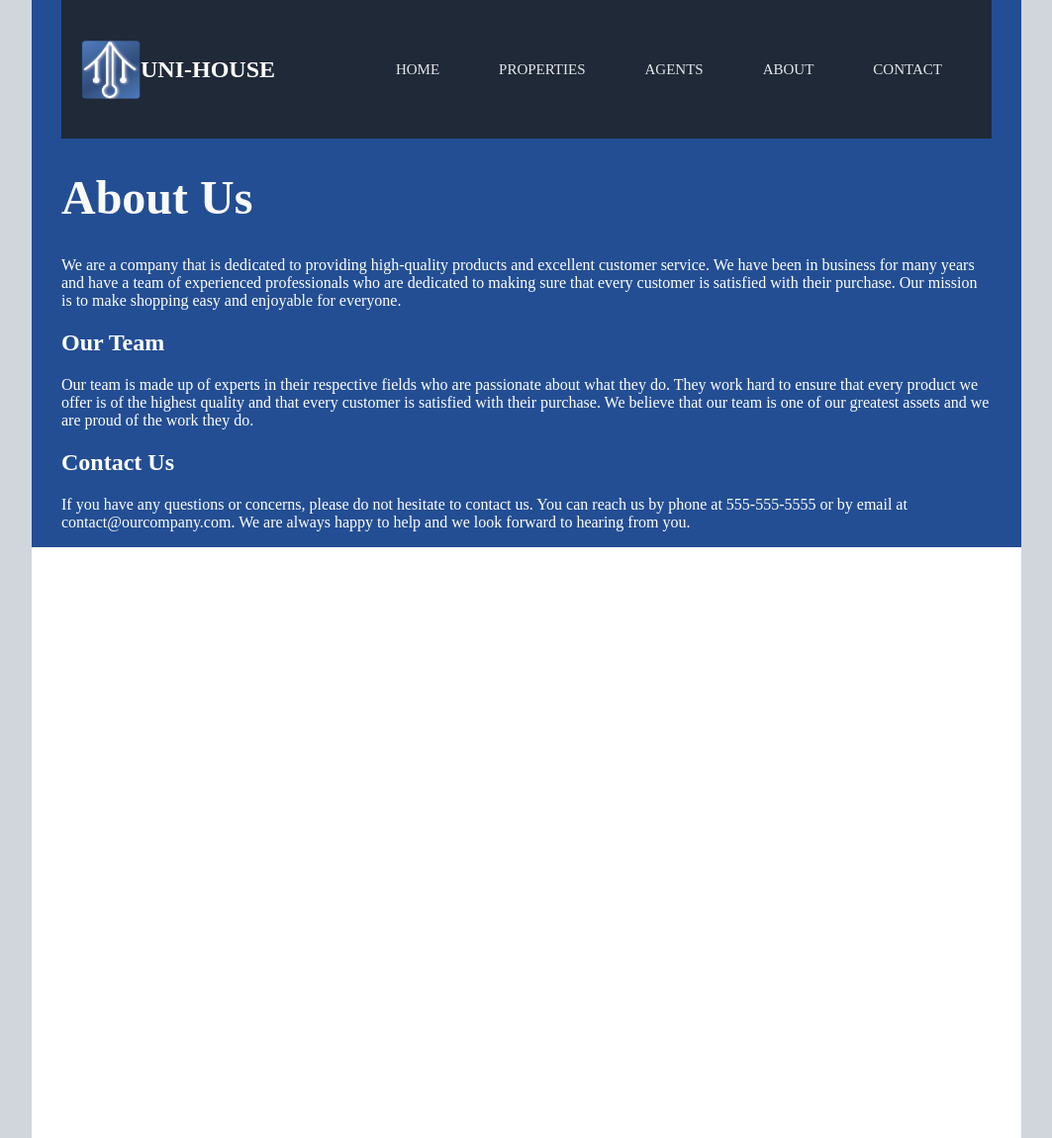
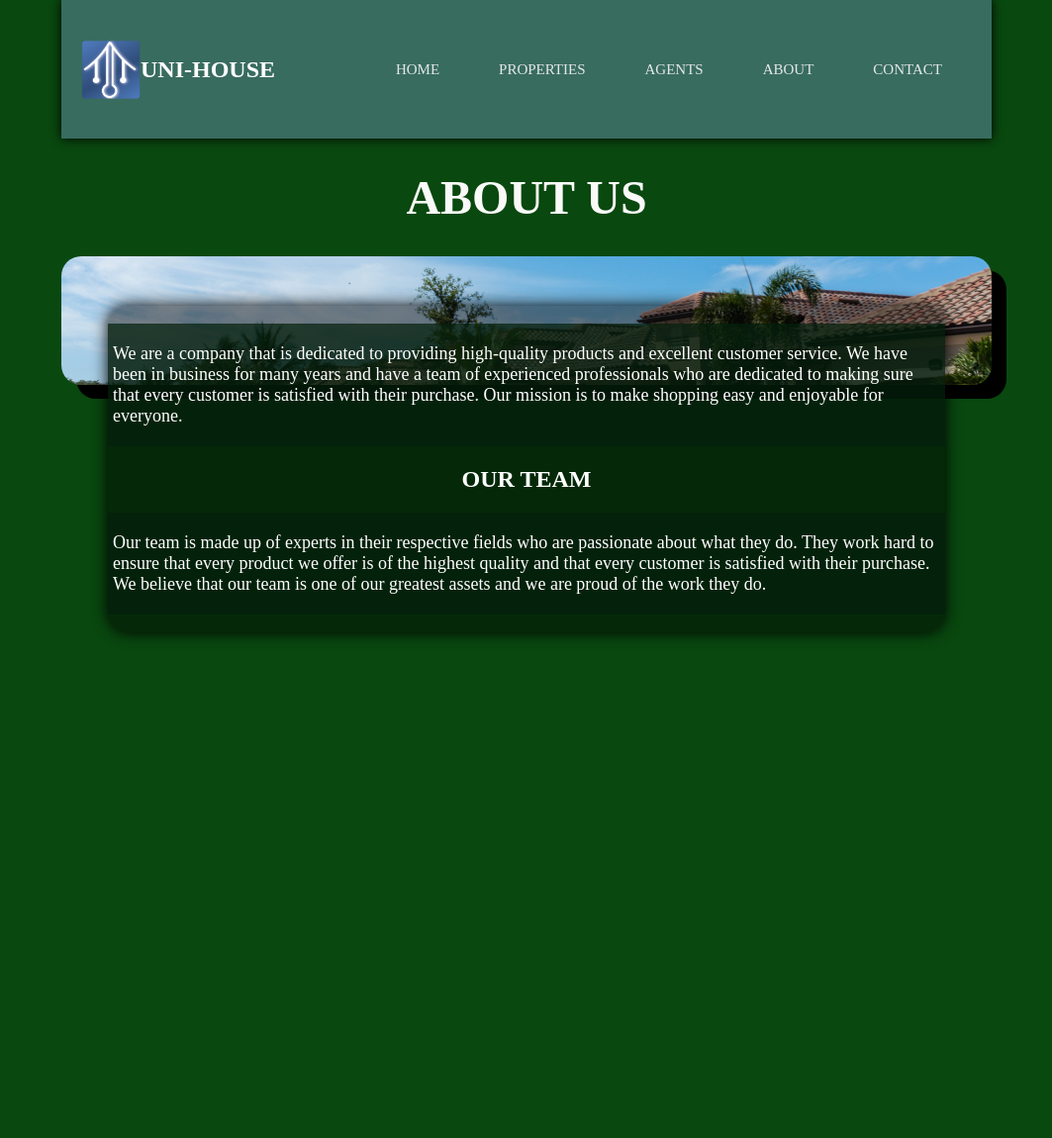
Before and after one commit to Osas3dx/Memory-marching-game, a PHP site: page /about/about.html in a window 1280 px wide. Shown: the whole page at 99% size, without its empty margins (108-1171 px from the left). After the commit the page ends 646 px from the top, so only its background shows below. Run offline with PHP 8.4, Linux system fonts and the light colour scheme.

Commit message:
worked on the about and home too

```diff
--- /dev/null
+++ b/about/about.css
@@ -0,0 +1,57 @@
+body{
+    height: 100%;
+}
+.wrapper{
+    height: 100%;
+    background: url(../img/SkynetLog.png);
+    background-size: 100%;
+    background-repeat: no-repeat;
+    background-position: center;
+}
+.darkHeader{
+    background-color: rgb(9, 72, 15);
+}
+.imgAbout{
+    width: 100%;
+    height: 130px;
+    position: center;
+    overflow: hidden;
+    border-radius: 20px;
+    transition: all 0.4s ease;
+    box-shadow: 15px 14px 0px rgb(0, 0, 0);
+
+}
+.imgAbout img{
+    width: 100%;
+    margin-top: -30%;
+    transition: all 0.4s ease;
+
+}
+.imgAbout:hover{
+    box-shadow: 5px 4px 10px rgb(0, 0, 0);
+
+}
+.imgAbout img:hover{
+    width: 300%;
+
+
+    margin-top: -140%;
+}
+h1, h2{
+    text-align: center;
+}
+p{
+    background-color: rgba(5, 33, 13, 0.721);
+    font-size: 18px;
+    padding: 20px 5px;
+}
+.wapwords{
+    background-color: rgba(0, 0, 0, 0.435);
+    position: relative;
+    top: -80px;
+    width: 90%;
+    margin: auto;
+    border-radius: 20px;
+    overflow: hidden;
+    box-shadow: 0px 0px 16px rgb(0, 0, 0);
+}
--- a/about/about.html
+++ b/about/about.html
@@ -5,6 +5,7 @@
     <meta http-equiv="X-UA-Compatible" content="IE=edge">
     <meta name="viewport" content="width=device-width, initial-scale=1.0">
     <link rel="stylesheet" href="../style.css">
+    <link rel="stylesheet" href="./about.css">
     <link rel="icon" href="../img/SkynetLog.png">
     <title>Uni-House</title>
 </head>
@@ -31,12 +32,13 @@
   <div class="line3"></div>
 </div>
 </div>
-<h1>About Us</h1>
-	<p>We are a company that is dedicated to providing high-quality products and excellent customer service. We have been in business for many years and have a team of experienced professionals who are dedicated to making sure that every customer is satisfied with their purchase. Our mission is to make shopping easy and enjoyable for everyone.</p>
-	<h2>Our Team</h2>
+<h1>ABOUT US</h1> <div class="imgAbout">
+<img src="../img/home.jpg" alt="" ></div>
+<div class="wapwords">
+<p>We are a company that is dedicated to providing high-quality products and excellent customer service. We have been in business for many years and have a team of experienced professionals who are dedicated to making sure that every customer is satisfied with their purchase. Our mission is to make shopping easy and enjoyable for everyone.</p>
+	<h2>OUR TEAM</h2>
 	<p>Our team is made up of experts in their respective fields who are passionate about what they do. They work hard to ensure that every product we offer is of the highest quality and that every customer is satisfied with their purchase. We believe that our team is one of our greatest assets and we are proud of the work they do.</p>
-	<h2>Contact Us</h2>
-	<p>If you have any questions or concerns, please do not hesitate to contact us. You can reach us by phone at 555-555-5555 or by email at contact@ourcompany.com. We are always happy to help and we look forward to hearing from you.</p>
+</div>
 </div>
 </div>
 <script src="../app.js"></script>
--- a/agent/style.css
+++ b/agent/style.css
@@ -13,7 +13,7 @@ h3 {
     display: flex;
     flex-wrap: wrap;
     justify-content: space-between;
-    background-color: #1f2937;
+    background-color: rgb(9, 72, 15);;
     border-radius: 20px;
 }
 .agent-profiles p{
--- a/app.js
+++ b/app.js
@@ -24,12 +24,15 @@ const menuSlide = () =>{
 
 }
 const form = () =>{
+    const  menu = document.querySelector(".menu");
     const requestEl = document.querySelector('.RequestEl')
     const formlayout = document.querySelector('.cover')
     const xOutForm = document.querySelector('.fa-x')
     //events
     requestEl.addEventListener('click', requestForm)
     xOutForm.addEventListener('click', outTheForm)
+
+    burger.toggleAttribute("false");
 
     // functions
     function outTheForm(){
@@ -41,6 +44,7 @@ const form = () =>{
         console.log("what are you diong")
     }
 }
-
+// coding the time.
+//showTime();
 menuSlide();
 form();
--- a/formpop.css
+++ b/formpop.css
@@ -16,6 +16,7 @@
     padding: 20px;
     border-radius: 20px;
     box-shadow: 5px 15px 34px 0px #1f2937;
+    z-index: 5;
 }
 .formpop input{
     width: 100%;
--- a/index.html
+++ b/index.html
@@ -52,7 +52,9 @@
 <h1>Welcome to Uni-House Real Estate Agency</h1>
 <p>Tell us in details What are your prefrence (Your University and the type of Room or apartment you are looking for)</p>
 <button class="RequestEl">Request</button>
-
+<center>
+<div class="date"></div>
+</center>
 </div>
 <div class="image">
   <img src="./img/studentHome.jpg"alt="" >
@@ -113,5 +115,6 @@
 </div>
 </div>
 <script src="./app.js"></script>
+<script src="./time.js"></script>
 </body>
 </html>
--- a/style.css
+++ b/style.css
@@ -1,3 +1,11 @@
+:root{
+    --div-background-color: #09480F ;
+    --button-color: #AEAD88;
+    --button-hover-color: #999868;
+    --btnText-color: black;
+    --element-color: #386C5F;
+}
+
 
 *{
     box-sizing: border-box;
@@ -5,8 +13,8 @@
 body{
     width: 1000px;
     margin: auto;
-    height: 100%;
-    background:rgb(209, 214, 221);
+    height: 100vh;
+    background: var(--div-background-color);
 
 
 }
@@ -65,14 +73,15 @@ input .input{
 .wrapper{
     background-color: white;
     color: white;
-    height: 1150px;
 }
 .header,.mainFront{
     padding: 20px;
-    background-color: #1f2937;
+    background-color: var(--element-color);
     display: flex;
     justify-content: space-around;
     overflow-x: hidden;
+    box-shadow: 0px 0px 10px rgb(0, 0, 0);
+
 }
 .header{
 
@@ -191,7 +201,7 @@ h3{
     align-items: center;
 }
 .darkHeader{
-    background-color: #234e93;
+    background-color: var(--element-color);
     padding: 0px 30px;
     overflow-x: hidden;
 }
```
Also changed, not shown: other parts of style.css (+46 -32 lines), time.js (added, +21 -0 lines).
